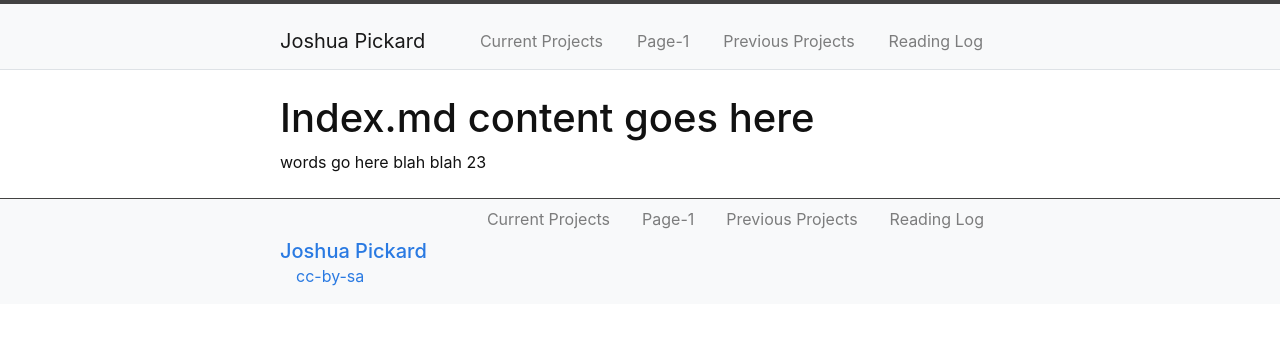
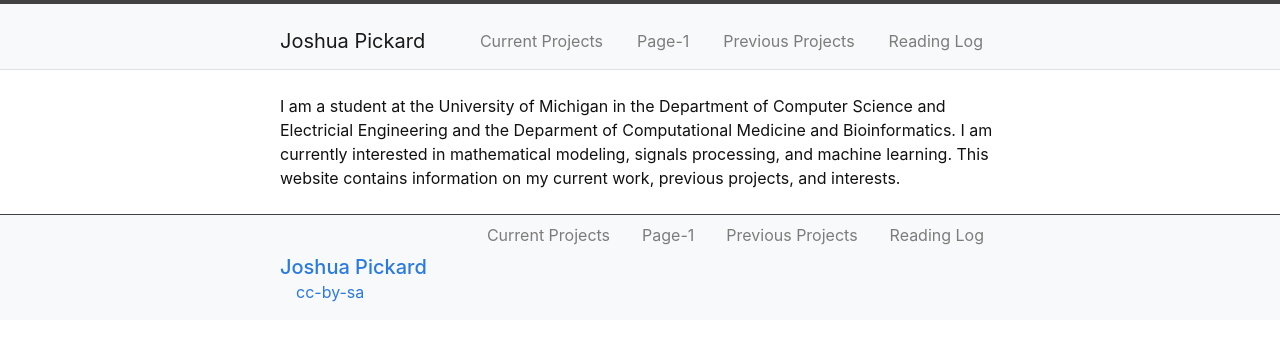
Before and after one commit to Jpickard1/jpickard1.github.io, a Jekyll site: the page built from index.md, in a window 1280 px wide. Shown: the top 341 px of the page. Built offline with Jekyll 4.4.1, drawn with Linux system fonts in a browser that asks for light colours.

Commit message:
Update index.md

```diff
--- a/index.md
+++ b/index.md
@@ -3,7 +3,4 @@ title: Home
 layout: default
 ---
 
-# Index.md content goes here
-words go here
-blah blah
-23
+I am a student at the University of Michigan in the Department of Computer Science and Electricial Engineering and the Deparment of Computational Medicine and Bioinformatics. I am currently interested in mathematical modeling, signals processing, and machine learning. This website contains information on my current work, previous projects, and interests.
```
